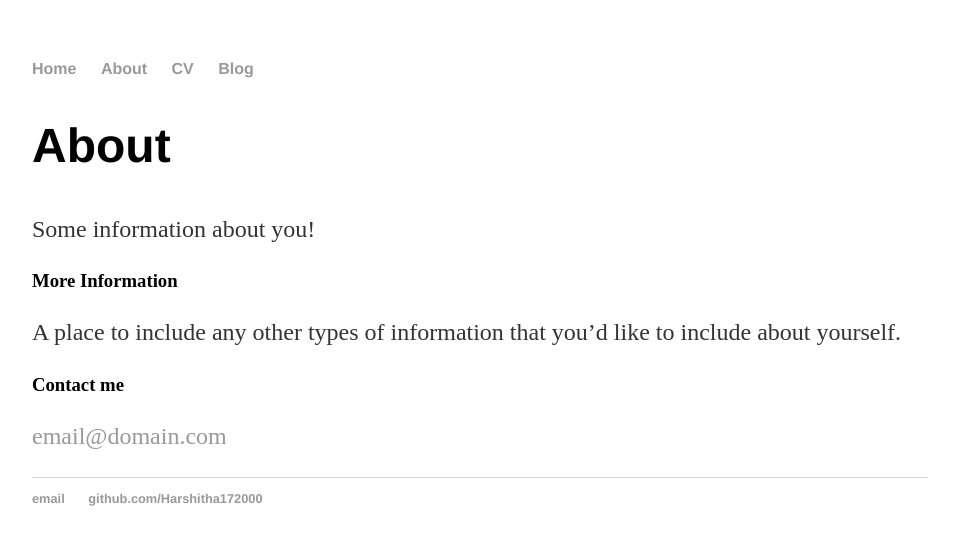
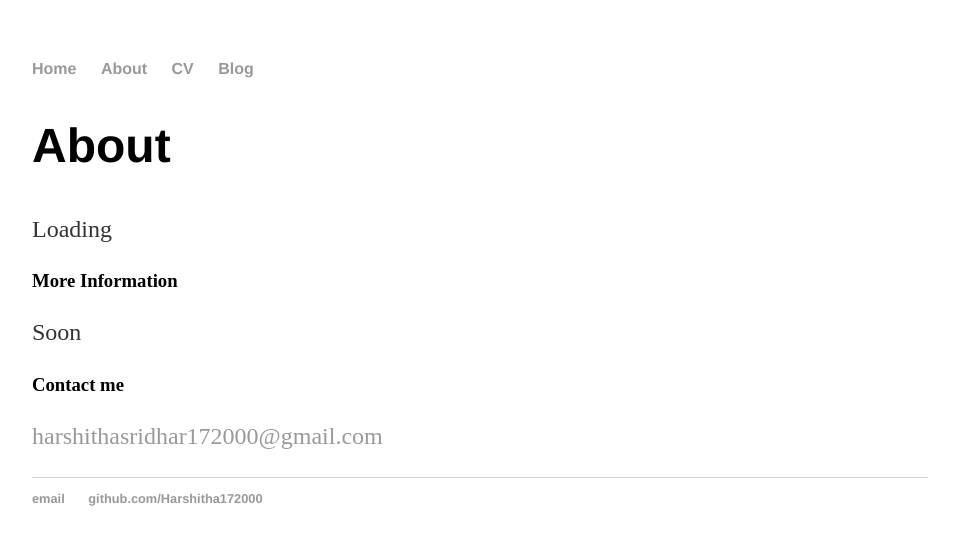
Before and after one commit to Harshitha172000/harshitha172000.github.io, a Jekyll site: the page built from about.md, in a window 1280 px wide. Shown: the top 545 px of the page, without its empty margins (160-1119 px from the left). Built offline with Jekyll 4.4.1, drawn with Linux system fonts in a browser that asks for light colours.

Commit message:
Update about.md

```diff
--- a/about.md
+++ b/about.md
@@ -4,12 +4,12 @@ title: About
 permalink: /About/
 ---
 
-Some information about you!
+Loading
 
 ### More Information
 
-A place to include any other types of information that you'd like to include about yourself.
+Soon
 
 ### Contact me
 
-[email@domain.com](mailto:email@domain.com)
+[harshithasridhar172000@gmail.com](mailto:harshithasridhar172000@gmail.com)
```
